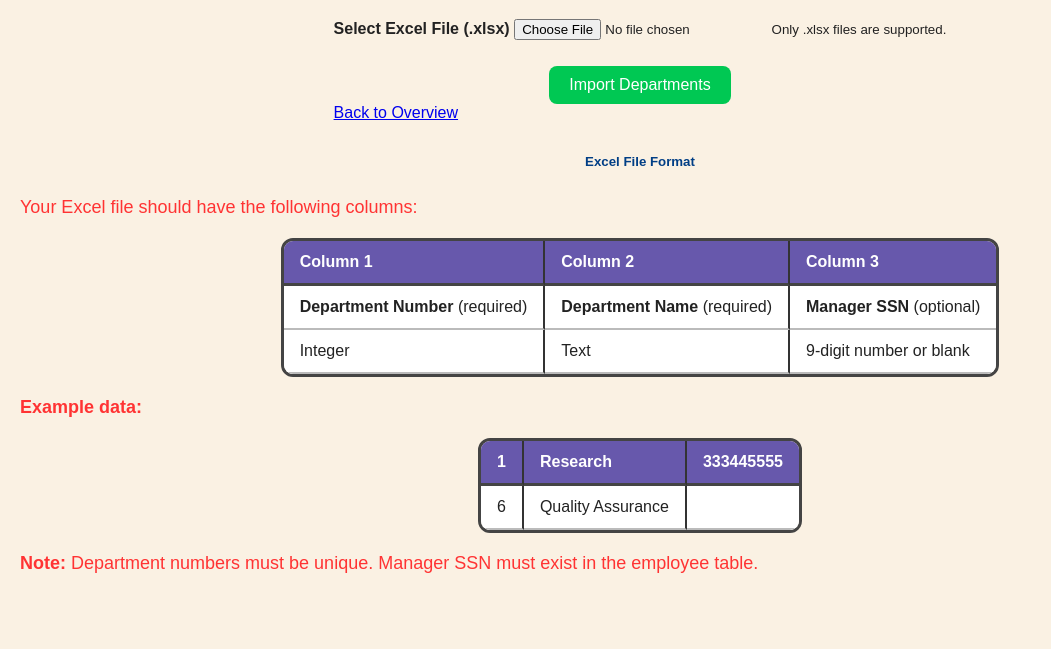
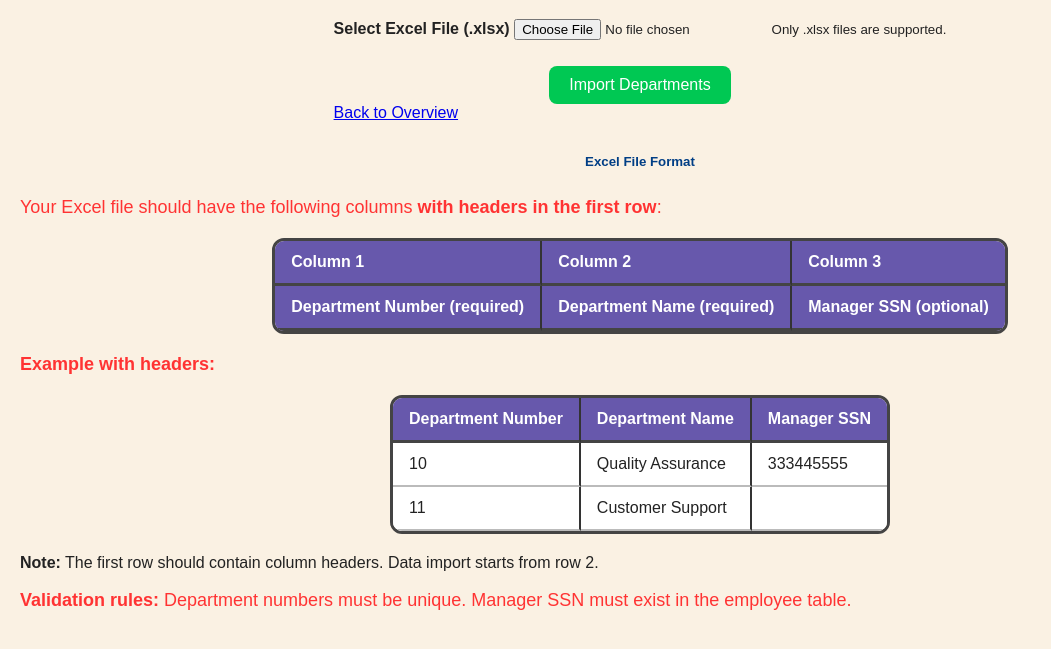
Before and after one commit to Szymand/CIS3530-A4-Group-48, a Flask app: page /managers/import in a window 1280 px wide. Shown: the part 237-886 px from the top of the page, without its empty margins (0-1051 px from the left). Before the commit the page ends 810 px from the top, so only its background shows below. Run offline with Flask 3, Linux system fonts and the light colour scheme; the visitor is signed in with stand-in values (Sample User, id 1); lists and menus that the app fills with data are empty; some libraries are stand-ins or nearby versions.

Commit message:
Clarified the excel import requirements (first row is left out)

```diff
--- a/app/templates/import_departments.html
+++ b/app/templates/import_departments.html
@@ -46,7 +46,7 @@
                     <h5 class="card-title mb-0">Excel File Format</h5>
                 </div>
                 <div class="card-body">
-                    <p>Your Excel file should have the following columns:</p>
+                    <p>Your Excel file should have the following columns <strong>with headers in the first row</strong>:</p>
                     <table class="table table-bordered">
                         <thead>
                             <tr>
@@ -54,41 +54,43 @@
                                 <th>Column 2</th>
                                 <th>Column 3</th>
                             </tr>
+                            <tr>
+                                <th><strong>Department Number</strong> (required)</th>
+                                <th><strong>Department Name</strong> (required)</th>
+                                <th><strong>Manager SSN</strong> (optional)</th>
+                            </tr>
                         </thead>
-                        <tbody>
-                            <tr>
-                                <td><strong>Department Number</strong> (required)</td>
-                                <td><strong>Department Name</strong> (required)</td>
-                                <td><strong>Manager SSN</strong> (optional)</td>
-                            </tr>
-                            <tr>
-                                <td>Integer</td>
-                                <td>Text</td>
-                                <td>9-digit number or blank</td>
-                            </tr>
-                        </tbody>
                     </table>
 
-                    <p><strong>Example data:</strong></p>
+                    <p><strong>Example with headers:</strong></p>
                     <table class="table table-bordered">
                         <thead>
                             <tr>
-                                <th>1</th>
-                                <th>Research</th>
-                                <th>333445555</th>
+                                <th>Department Number</th>
+                                <th>Department Name</th>
+                                <th>Manager SSN</th>
                             </tr>
                         </thead>
                         <tbody>
                             <tr>
-                                <td>6</td>
+                                <td>10</td>
                                 <td>Quality Assurance</td>
+                                <td>333445555</td>
+                            </tr>
+                            <tr>
+                                <td>11</td>
+                                <td>Customer Support</td>
                                 <td></td>
                             </tr>
                         </tbody>
                     </table>
 
+                    <div class="alert alert-info">
+                        <strong>Note:</strong> The first row should contain column headers. Data import starts from row 2.
+                    </div>
+
                     <p class="text-muted">
-                        <strong>Note:</strong> Department numbers must be unique. Manager SSN must exist in the employee table.
+                        <strong>Validation rules:</strong> Department numbers must be unique. Manager SSN must exist in the employee table.
                     </p>
                 </div>
             </div>
```
